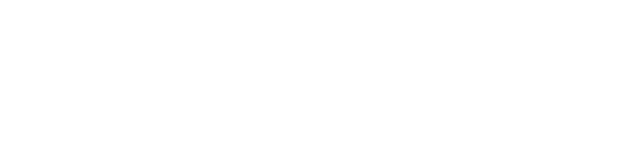
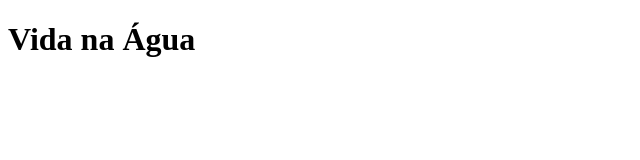
Before and after one commit to joaomarcos178/Vida-na-Agua, a plain HTML site: page Index.html in a window 1280 px wide. Shown: the whole page, without its empty margins (0-640 px from the left). Drawn offline with Linux system fonts and the light colour scheme.

Commit message:
Update Index.html
Edite

```diff
--- a/Index.html
+++ b/Index.html
@@ -3,9 +3,9 @@
 <head>
     <meta charset="UTF-8">
     <meta name="viewport" content="width=device-width, initial-scale=1.0">
-    <title>Document</title>
+    <title>Vida na Água</title>
 </head>
 <body>
-
+    <h1>Vida na Água</h1>
 </body>
 </html>
```
